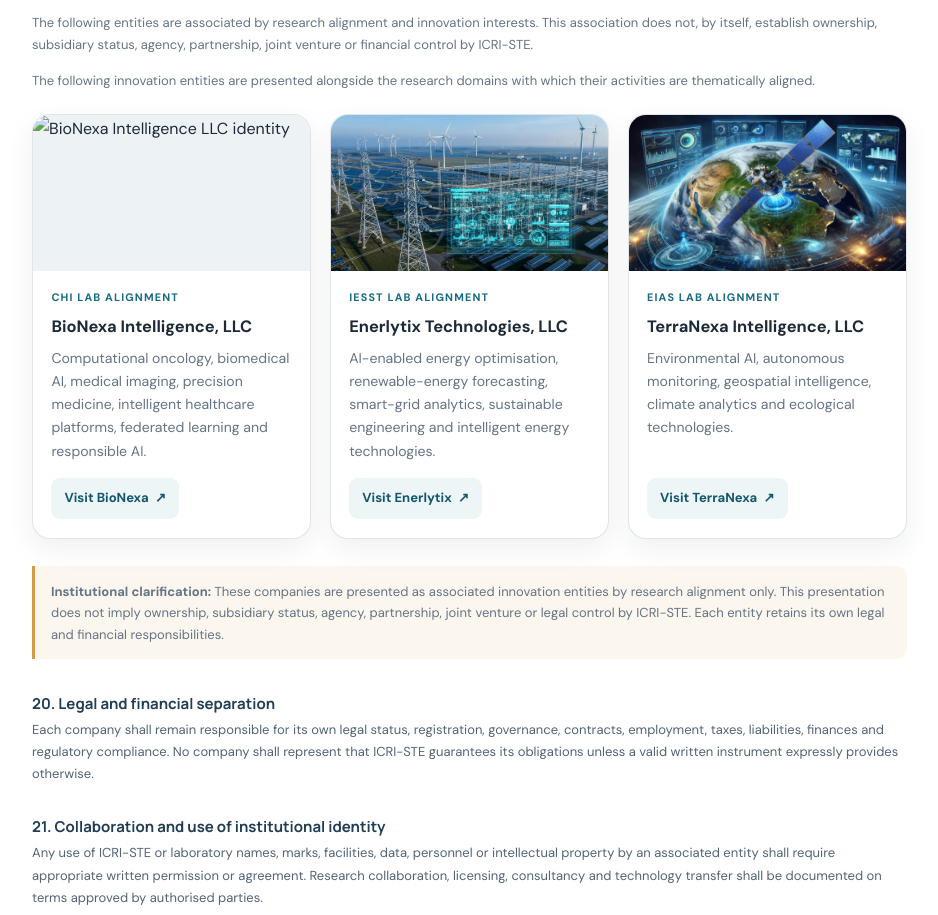
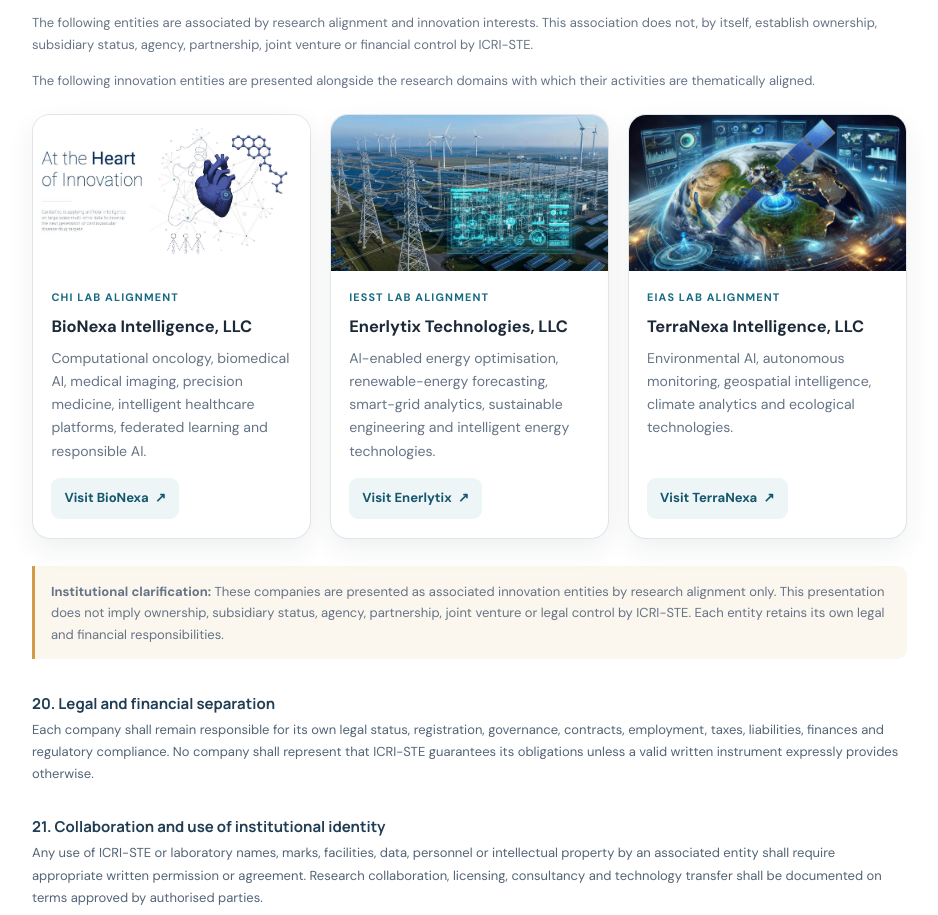
Before and after one commit to didarmurad2019/Statutes.github.io, a plain HTML site: page index.html in a window 1280 px wide. Shown: the part 5628-6543 px from the top of the page, without its empty margins (323-1261 px from the left). Drawn offline with Linux system fonts and the light colour scheme.

Commit message:
Update index.html

```diff
--- a/index.html
+++ b/index.html
@@ -190,7 +190,7 @@
       <p class="profile-intro">The following innovation entities are presented alongside the research domains with which their activities are thematically aligned.</p>
       <div class="profile-grid" aria-label="Associated technology and innovation entities">
         <article class="profile-card">
-          <div class="profile-image-wrap"><img class="profile-image" src="assets/BioNexa_Intelligence%20LLC.jpeg" alt="BioNexa Intelligence LLC identity" loading="lazy"></div>
+          <div class="profile-image-wrap"><img class="profile-image" src="assets/BioNexa_Intelligence_LLC.jpeg" alt="BioNexa Intelligence LLC identity" loading="lazy"></div>
           <div class="profile-body"><span class="profile-kicker">CHI Lab alignment</span><h4>BioNexa Intelligence, LLC</h4><p>Computational oncology, biomedical AI, medical imaging, precision medicine, intelligent healthcare platforms, federated learning and responsible AI.</p><a class="profile-link" href="https://didarmurad2019.github.io/BioNexa-Intelligence-LLC.github.io/" target="_blank" rel="noopener">Visit BioNexa <span aria-hidden="true">↗</span></a></div>
         </article>
         <article class="profile-card">
```
